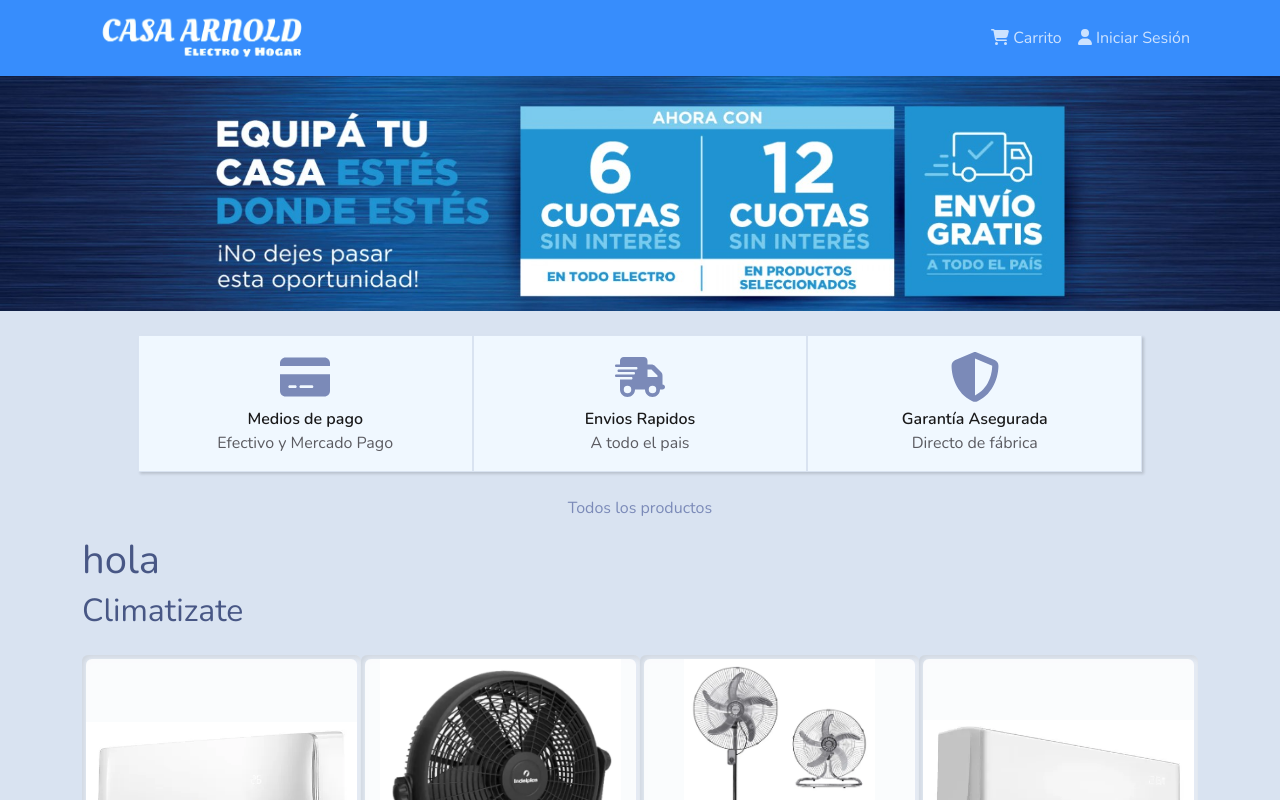
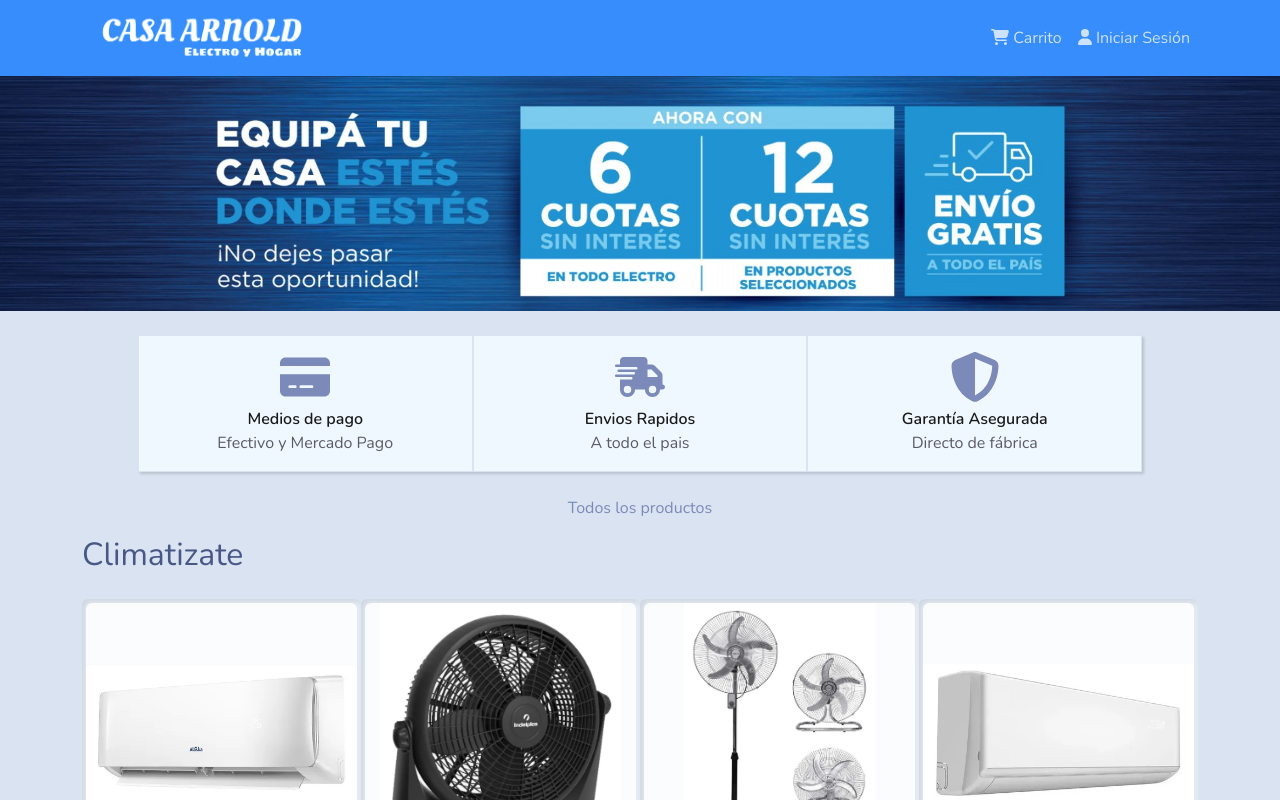
Before and after one commit to franvigna/casa-arnold-fv, a React (Create React App) app: page / in a window 1280 px wide. Shown: the top 800 px of the page. Built offline with nearby package versions, Linux system fonts and the light colour scheme.

Commit message:
listo para hetlify

```diff
--- a/src/screens/HomeScreen.js
+++ b/src/screens/HomeScreen.js
@@ -16,7 +16,6 @@ const HomeScreen = () => {
                         <p className='text-center'>Todos los productos</p>
                     </Navbar.Brand>
                 </LinkContainer>
-                <h1>hola</h1>
                 <h2>Climatizate</h2>
                 <Carousel category='Climatización' />
 
```
Also changed, not shown: src/index.js (+7 -9 lines).
